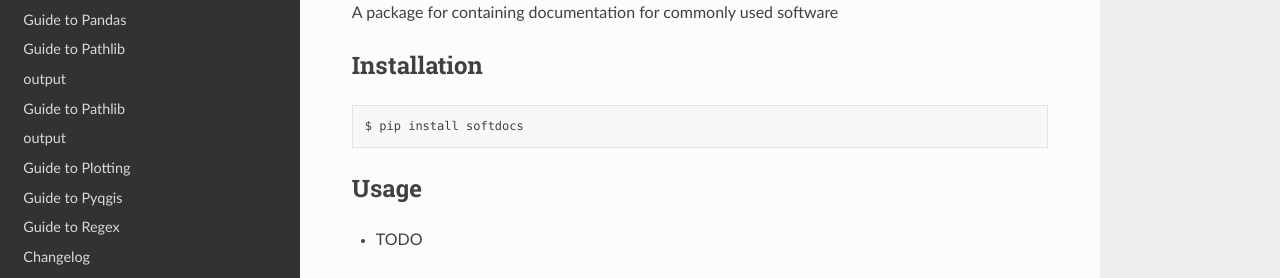
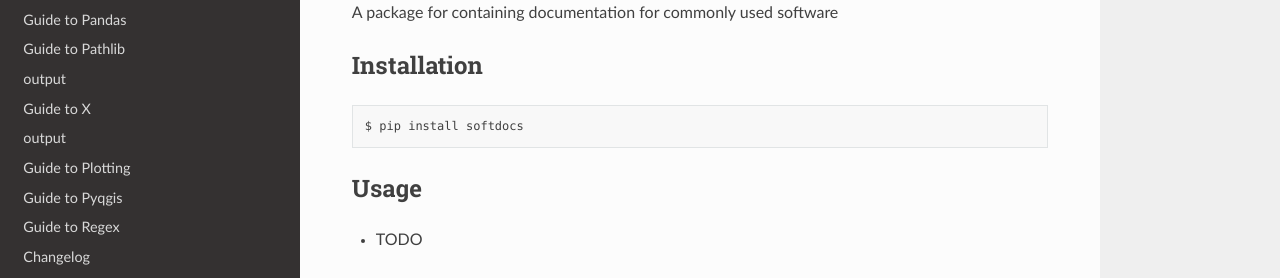
Before and after one commit to cjbayne/softdocs, a Sphinx documentation site: the page built from docs/index.md, in a window 1280 px wide. Shown: the part 159-437 px from the top of the page. Built offline with Sphinx 7.4.7 and the Read the Docs theme 3.1.0, drawn with Linux system fonts in a browser that asks for light colours; pages that are not in the unit, such as notebooks, are missing from menus.

```diff
--- a/docs/index.md
+++ b/docs/index.md
@@ -9,7 +9,7 @@ guide_conda.md
 guide_jupyter.md
 guide_pandas.ipynb
 guide_pathlib.ipynb
-guide_pathlib.md
+guide_x.md
 guide_plotting.ipynb
 guide_pyqgis.ipynb
 guide_regex.ipynb
```
Also changed, not shown: docs/guide_x.md (renamed from docs/guide_pathlib.md, +1 -1 lines).
